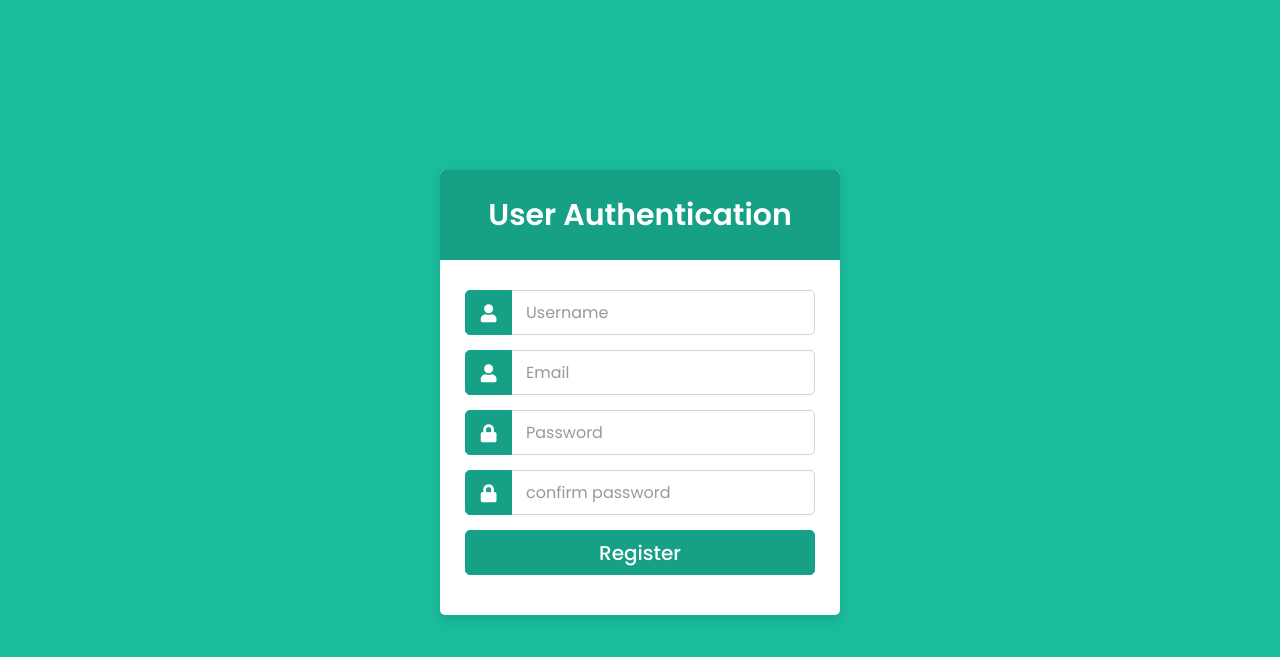
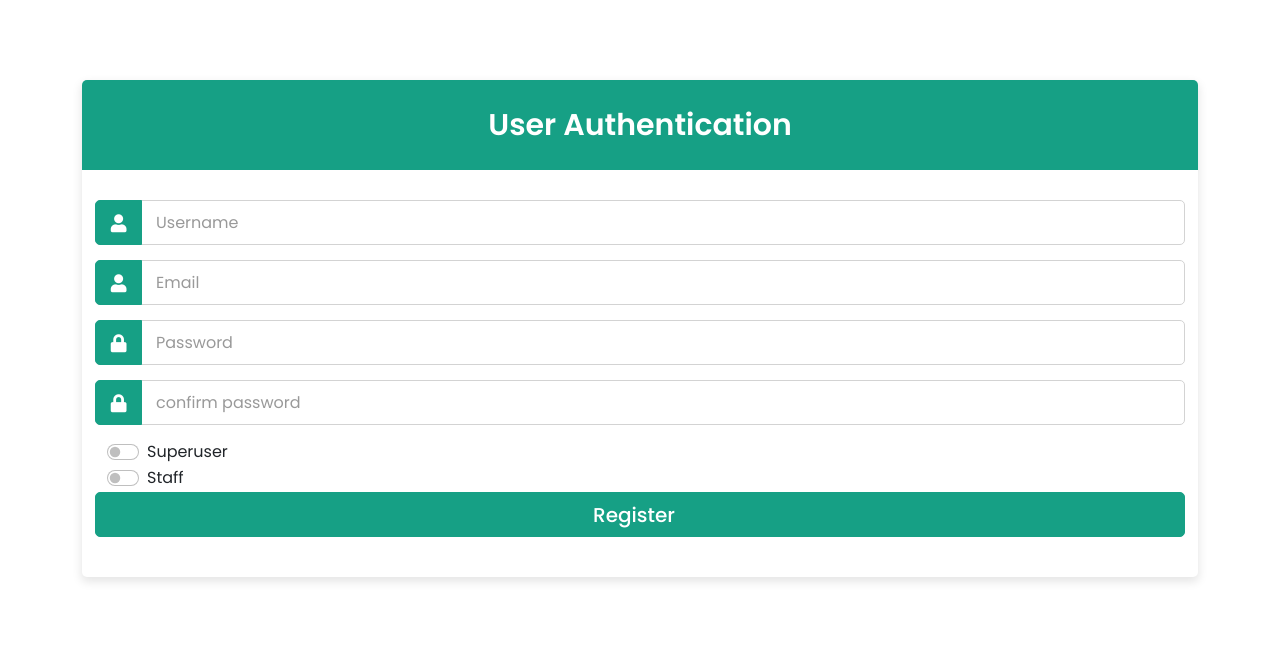
Before and after one commit to v2jarvis/Django_Practice, a Django app: page /register/ in a window 1280 px wide. Shown: the top 657 px of the page. Run offline with Django 4.2, Linux system fonts and the light colour scheme.

Commit message:
Registration and Login Authentication using Django

```diff
--- a/login_page/myapp/static/style.css
+++ b/login_page/myapp/static/style.css
@@ -6,7 +6,7 @@
   font-family: 'Poppins',sans-serif;
 }
 body{
-  background: #1abc9c;
+  background: #0096A3;
   overflow: hidden;
 }
 ::selection{
@@ -15,7 +15,7 @@ body{
 .container{
   max-width: 440px;
   padding: 0 20px;
-  margin: 170px auto;
+  margin: 80px auto;
 }
 .wrapper{
   width: 100%;
--- a/login_page/myapp/views.py
+++ b/login_page/myapp/views.py
@@ -15,6 +15,8 @@ def register(request):
         email=request.POST['email']
         cpass=request.POST['cpass']
         rpass=request.POST['rpass']
+        super=request.POST['super']
+        staff=request.POST['staff']
 
         if(cpass==rpass):
             msg=User.objects.filter(username=user).exists()
@@ -22,7 +24,7 @@ def register(request):
                 print("Already Exist")
                 return redirect('register')
             else:
-                User.objects.create(username=user,email=email,password=make_password(rpass))
+                User.objects.create(username=user,email=email,password=make_password(rpass),is_superuser=super,is_staff=staff)
                 return redirect('login')
         else:
             return HttpResponse("<script>alert('Password Not Match');</script>")
@@ -39,3 +41,6 @@ def loginn(request):
         else:
             return HttpResponse("<script>alert('Password Not Match');</script>")
     return render(request,'login.html')
+
+def show(request):
+    pass
--- a/login_page/templates/register.html
+++ b/login_page/templates/register.html
@@ -7,7 +7,7 @@
     <meta name="viewport" content="width=device-width, initial-scale=1.0">
     <link rel="stylesheet" href="../static/style.css">
     <link rel="stylesheet" href="https://cdnjs.cloudflare.com/ajax/libs/font-awesome/5.15.2/css/all.min.css"/>
-    <!-- <link href="https://cdn.jsdelivr.net/npm/bootstrap@5.0.2/dist/css/bootstrap.min.css" rel="stylesheet" integrity="sha384-EVSTQN3/azprG1Anm3QDgpJLIm9Nao0Yz1ztcQTwFspd3yD65VohhpuuCOmLASjC" crossorigin="anonymous"> -->
+    <link href="https://cdn.jsdelivr.net/npm/bootstrap@5.0.2/dist/css/bootstrap.min.css" rel="stylesheet" integrity="sha384-EVSTQN3/azprG1Anm3QDgpJLIm9Nao0Yz1ztcQTwFspd3yD65VohhpuuCOmLASjC" crossorigin="anonymous">
     <title>Register</title>
 </head>
 
@@ -34,6 +34,14 @@
                 <input type="password" name="rpass" placeholder="confirm password" required>
               </div>
 
+              <div class="form-check form-switch">
+                <input class="form-check-input" name="super" value="1" type="checkbox" id="flexSwitchCheckDefault">
+                <label class="form-check-label" for="flexSwitchCheckDefault">Superuser</label>
+              </div>
+              <div class="form-check form-switch">
+                <input class="form-check-input" name="staff" value="1" type="checkbox" id="flexSwitchCheckChecked">
+                <label class="form-check-label" for="flexSwitchCheckChecked">Staff</label>
+              </div>
             <div class="row button">
               <input type="submit" value="Register">
               <!-- <button> <a href="{% url 'login' %}">Login</a></button> -->
```
